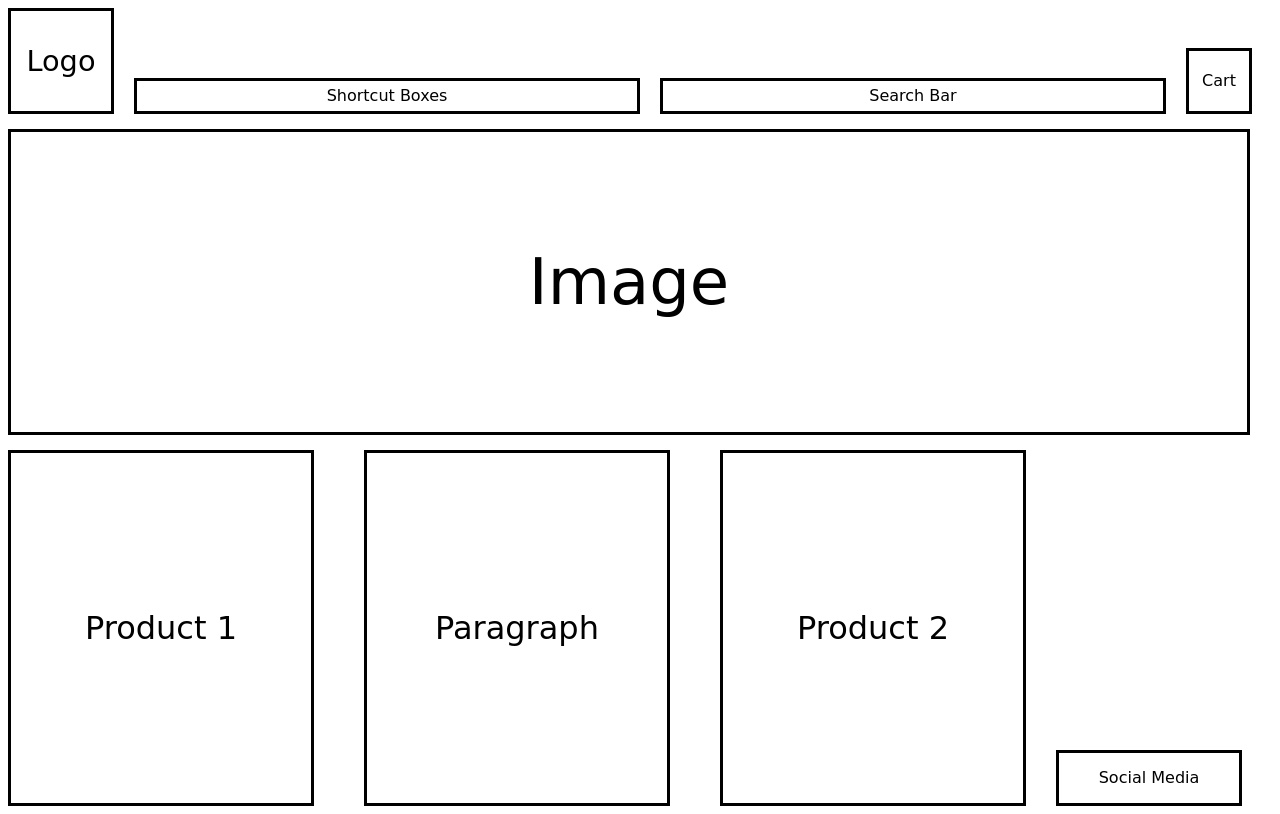
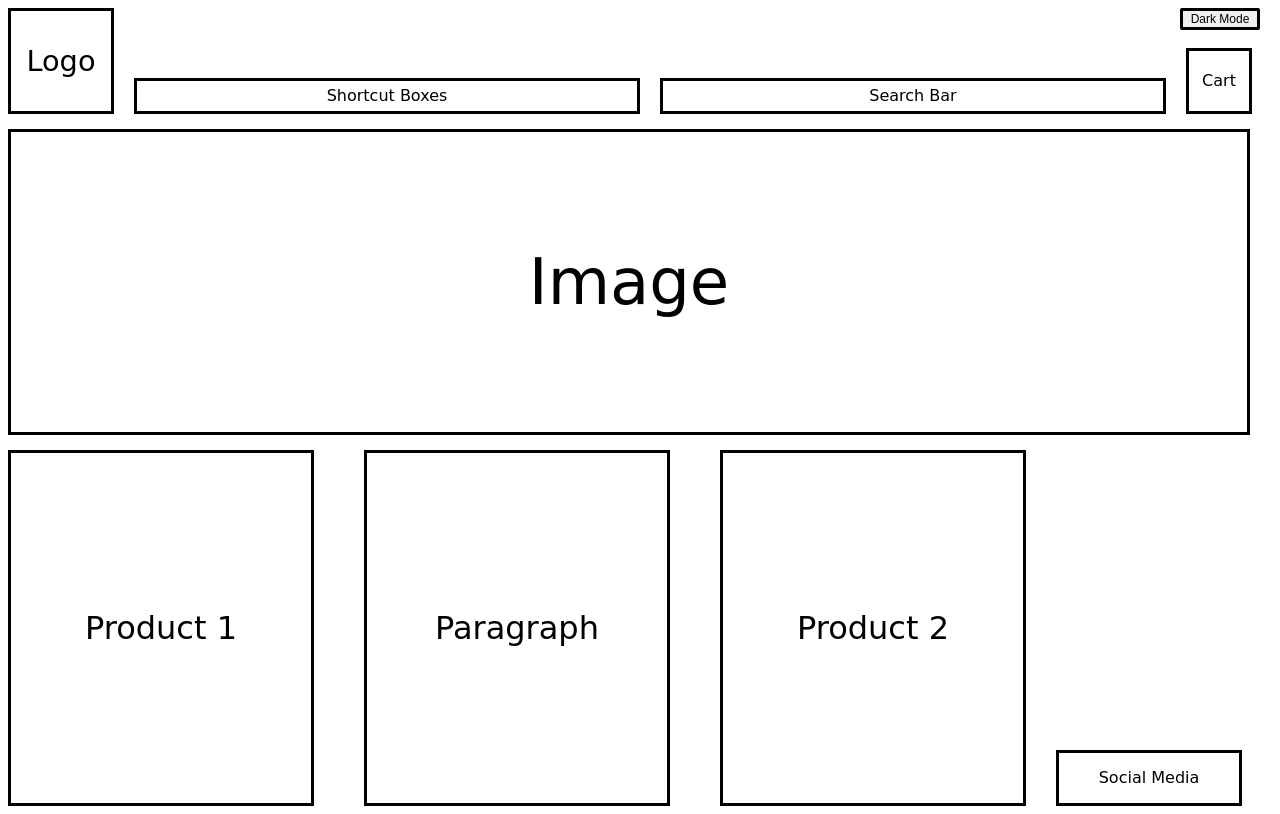
Before and after one commit to jamescastrodad/Divine-Vision-, a plain HTML site: page index.html in a window 1280 px wide. Drawn offline with Linux system fonts and the light colour scheme.

Commit message:
added dark mode button

```diff
--- a/index.html
+++ b/index.html
@@ -5,10 +5,12 @@
     <meta name="viewport" content="width=device-width, initial-scale=1.0">
     <title>Document</title>
     <link rel="stylesheet" href="style.css">
+    <script src = "script.js"></script>
 
 </head>
-<body>
+<body class = "light-mode">
 <div class = "top bar">
+    <button class= "toggle-button" onclick="toggleMode()">Dark Mode</button>
     <div class = "row">
         <div class = "logo">Logo</div>
         <div class = "link" a href = "">Shortcut Boxes</div>
@@ -30,5 +32,8 @@
 </div>
 </div>
 
+
+
+
 </body>
 </html>
--- /dev/null
+++ b/script.js
@@ -0,0 +1,16 @@
+function toggleMode () {
+
+    const body = document.body
+    const button = document.querySelector('.toggle-button');
+
+    if (body.classList.contains('light-mode')) {
+        body.classList.remove('light-mode');
+        body.classList.add('dark-mode');
+        button.textContent = 'Light Mode';
+
+    } else {
+        body.classList.remove('dark-mode');
+        body.classList.add('light-mode');
+        button.textContent = 'Dark Mode';
+    }
+}
--- a/style.css
+++ b/style.css
@@ -1,5 +1,6 @@
 body {
    font-family: cursive;
+   transition: background-color 0.3s, color 0.3s;
 }
 
 .row {
@@ -76,3 +77,26 @@ margin-left: 50px;
     text-align: center;
     line-height: 50px;
   }
+
+
+  .light-mode {
+
+    background-color : white;
+    color: black;
+  }
+
+  .dark-mode {
+
+    background-color: black;
+    color: white;
+  }
+
+  .toggle-button {
+    position: absolute;
+    border-radius: 2px;
+    cursor: pointer;
+    margin-left: 1172px;
+    margin-bottom: 10px;
+    width: 80px;
+    border: 3px solid;
+    font-size: 12px; }
```
